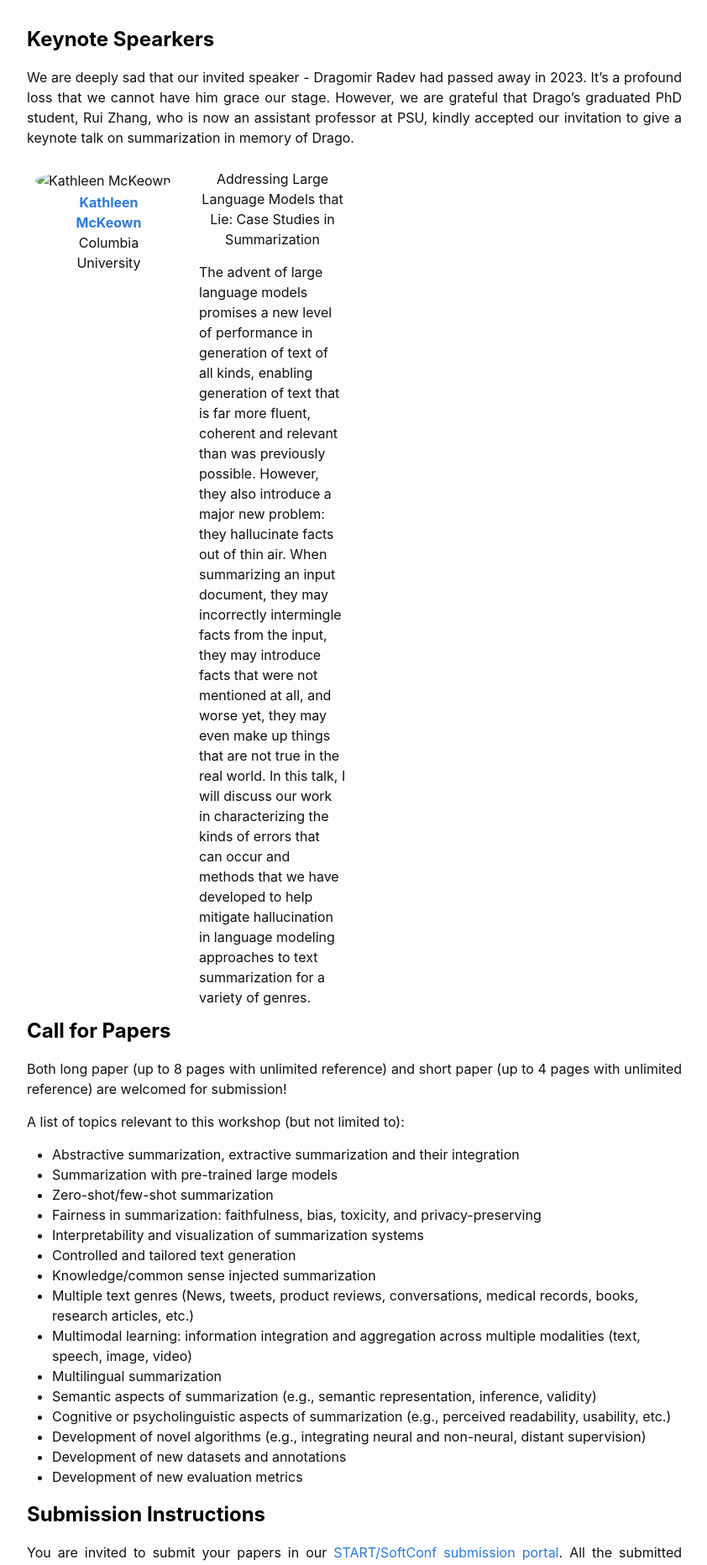
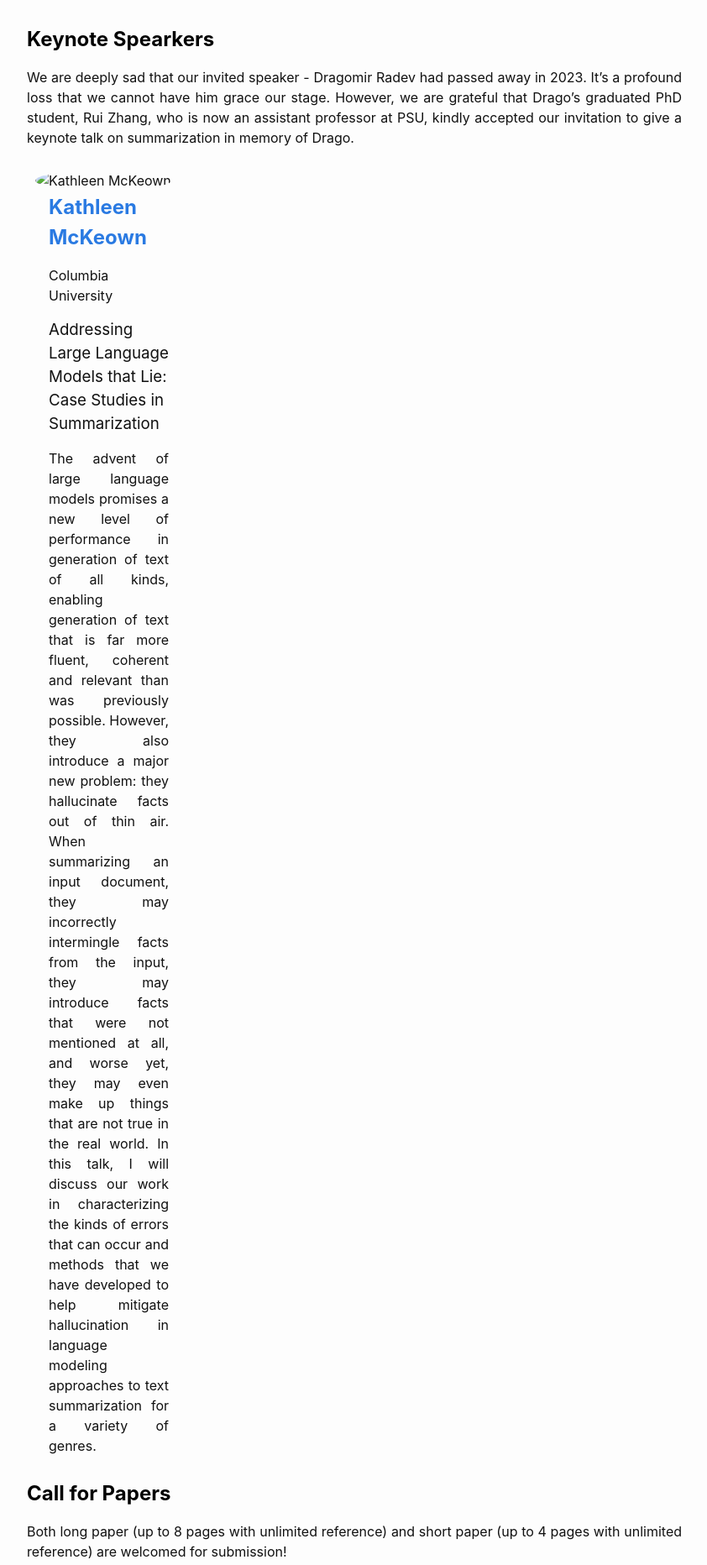
Before and after one commit to newsumm/2025, a Jekyll site: the page built from index.md, in a window 1280 px wide. Shown: the part 1554-3418 px from the top of the page at 84% size, without its empty margins (218-1060 px from the left). Built offline with Jekyll 4.4.1, drawn with Linux system fonts in a browser that asks for light colours.

Commit message:
Update index.md

```diff
--- a/index.md
+++ b/index.md
@@ -41,7 +41,7 @@ Wednesday, December 6, 2023
 <h2 class="blackpar_title" id="Confirmed Spearkers">Keynote Spearkers</h2>
 We are deeply sad that our invited speaker - Dragomir Radev had passed away in 2023. It's a profound loss that we cannot have him grace our stage. However, we are grateful that Drago's graduated PhD student, Rui Zhang, who is now an assistant professor at PSU, kindly accepted our invitation to give a keynote talk on summarization in memory of Drago.
 
-<div class="row">
+<!-- <div class="row">
 
  <div class="card column" >
 	 <img src="/2023/images/Kathleen.jpg" alt="Kathleen McKeown" class="img_card">
@@ -59,7 +59,22 @@ We are deeply sad that our invited speaker - Dragomir Radev had passed away in 2
 	 <center><h4>Addressing Large Language Models that Lie: Case Studies in Summarization</h4></center>
 	 The advent of large language models promises a new level of performance in generation of text of all kinds, enabling generation of text that is far more fluent, coherent and relevant than was previously possible. However, they also introduce a major new problem: they hallucinate facts out of thin air. When summarizing an input document, they may incorrectly intermingle facts from the input, they may introduce facts that were not mentioned at all, and worse yet, they may even make up things that are not true in the real world. In this talk, I will discuss our work in characterizing the kinds of errors that can occur and methods that we have developed to help mitigate hallucination in language modeling approaches to text summarization for a variety of genres.
  </div>
- </div>
+ </div>-->
+
+ <div class="row">
+  <div class="column">
+    <div class="card">
+      <img src="/2023/images/Kathleen.jpg" alt="Kathleen McKeown" class="img_card">
+      <div class="container">
+        <h2><a href="https://www.cs.columbia.edu/~kathy/"><b>Kathleen McKeown</b></a></h2>
+        <p class="affiliation">Columbia University</p>
+        <h3 class="talk_title">Addressing Large Language Models that Lie: Case Studies in Summarization</h3>
+        <p class="abstract">The advent of large language models promises a new level of performance in generation of text of all kinds, enabling generation of text that is far more fluent, coherent and relevant than was previously possible. However, they also introduce a major new problem: they hallucinate facts out of thin air. When summarizing an input document, they may incorrectly intermingle facts from the input, they may introduce facts that were not mentioned at all, and worse yet, they may even make up things that are not true in the real world. In this talk, I will discuss our work in characterizing the kinds of errors that can occur and methods that we have developed to help mitigate hallucination in language modeling approaches to text summarization for a variety of genres.</p>
+      </div>
+    </div>
+  </div>
+</div>
+
 <!-- <ul>
 <li>Kathleen McKeown (Columbia University)</li>
 <li>Jackie Cheung (McGill University) </li>
```
